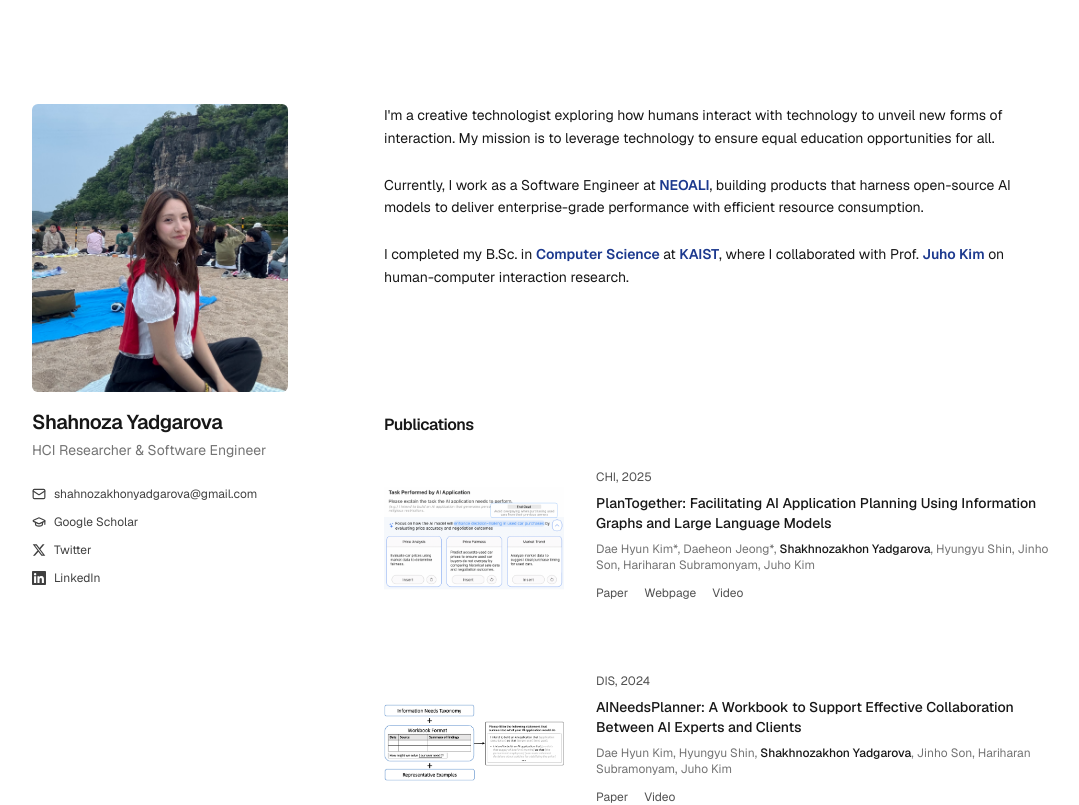
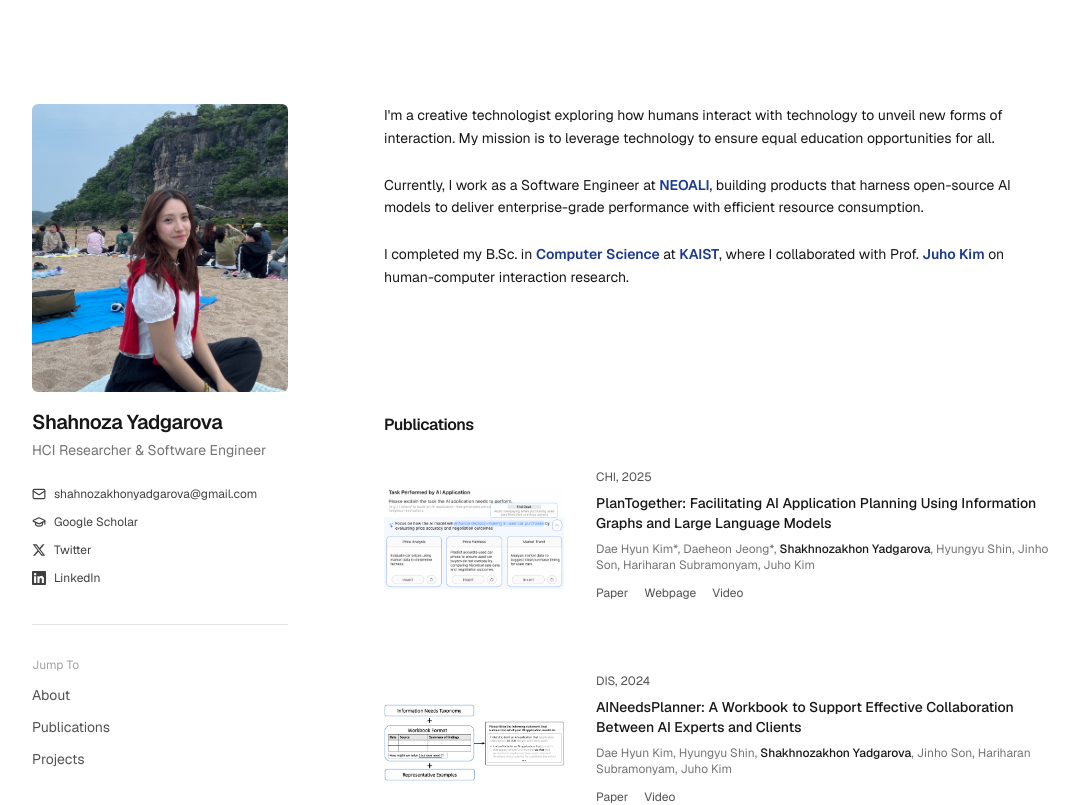
Before and after one commit to shahnozayadgar/noza, a Next.js app: page / in a window 1280 px wide. Shown: the top 805 px of the page, without its empty margins (128-1207 px from the left). Built offline with nearby package versions, Linux system fonts and the light colour scheme.

Commit message:
feat(header): add jump-to navigation with hash-link tracking
Add left sidebar navigation with About, Publications, and Projects links.
Implement hash-based active state tracking and smooth scrolling for anchor links.

```diff
--- a/components/Header.tsx
+++ b/components/Header.tsx
@@ -1,15 +1,57 @@
 "use client";
 
+import React, { useState, useEffect } from "react";
 import Link from "next/link";
 import Image from "next/image";
+import { usePathname } from "next/navigation";
 import Contacts from "@/components/Contacts";
 import { withBasePath } from "@/lib/basePath";
+import { cn } from "@/lib/utils";
+
+const nav = [
+  { label: "About", href: "/#about" },
+  { label: "Publications", href: "/#publications" },
+  { label: "Projects", href: "/projects" },
+];
 
 export default function Header() {
+  const pathname = usePathname();
+
+  const [currentHash, setCurrentHash] = useState(() => {
+    if (typeof window !== "undefined") {
+      return window.location.hash;
+    }
+    return "";
+  });
+
+  useEffect(() => {
+    const handleHashChange = () => {
+      setCurrentHash(window.location.hash);
+    };
+
+    window.addEventListener("hashchange", handleHashChange);
+    return () => window.removeEventListener("hashchange", handleHashChange);
+  }, []);
+
+  const handleHashClick = (e: React.MouseEvent<HTMLAnchorElement>, href: string) => {
+    if (href.includes("#")) {
+      const [path, hash] = href.split("#");
+
+      if (pathname === path && hash) {
+        e.preventDefault();
+        const element = document.getElementById(hash);
+        if (element) {
+          element.scrollIntoView({ behavior: "smooth", block: "start" });
+        }
+        window.history.pushState(null, "", href);
+        setCurrentHash(`#${hash}`);
+      }
+    }
+  };
 
   return (
     <aside className="w-full shrink-0 border-b border-neutral-200 lg:sticky lg:top-0 lg:h-screen lg:w-80 lg:border-b-0">
-      <div className="flex h-full flex-col justify-between gap-8 p-8">
+      <div className="flex h-full flex-col gap-8 p-8">
         <div className="space-y-4">
           <div className="h-32 w-32 overflow-hidden rounded-md bg-white lg:h-72 lg:w-full">
             <Image
@@ -33,38 +75,44 @@ export default function Header() {
           <Contacts vertical className="pt-2" />
         </div>
 
-        {/* <nav className="flex flex-row flex-wrap gap-x-5 gap-y-2 lg:flex-col lg:gap-3">
+        <div className="border-t border-neutral-200" />
+
+        <div className="flex flex-col gap-3">
+          <p className="text-xs text-neutral-400">Jump To</p>
+          <nav className="flex flex-row flex-wrap gap-x-5 gap-y-2 lg:flex-col lg:gap-3">
           {nav.map((item) => {
-            const active =
-              !item.external &&
-              !item.href.includes("#") &&
-              (pathname === item.href ||
-                (item.href !== "/" && pathname.startsWith(item.href)));
+            const isHashLink = item.href.includes("#");
+            let active = false;
+
+            if (isHashLink) {
+              const [path, hash] = item.href.split("#");
+              active = pathname === path && currentHash === `#${hash}`;
+            } else {
+              active = pathname === item.href ||
+                (item.href !== "/" && pathname.startsWith(item.href));
+            }
+
             const className = cn(
               "text-sm transition-colors",
               active
-                ? "font-semibold text-neutral-900"
+                ? "font-semibold text-blue-900"
                 : "text-neutral-600 hover:text-neutral-900",
             );
-            return item.external ? (
-              <a
+            return (
+              <Link
                 key={item.href}
                 href={item.href}
-                target="_blank"
-                rel="noopener noreferrer"
                 className={className}
+                onClick={(e) => handleHashClick(e, item.href)}
               >
-                {item.label}
-              </a>
-            ) : (
-              <Link key={item.href} href={item.href} className={className}>
                 {item.label}
               </Link>
             );
           })}
-        </nav> */}
+        </nav>
+        </div>
 
-        <div className="hidden flex-col gap-1 text-xs text-neutral-500 lg:flex">
+        <div className="mt-auto hidden flex-col gap-1 text-xs text-neutral-500 lg:flex">
           <p>© {new Date().getFullYear()} Shahnoza Yadgarova</p>
           <p>Last edited May 25, 2026</p>
         </div>
```
